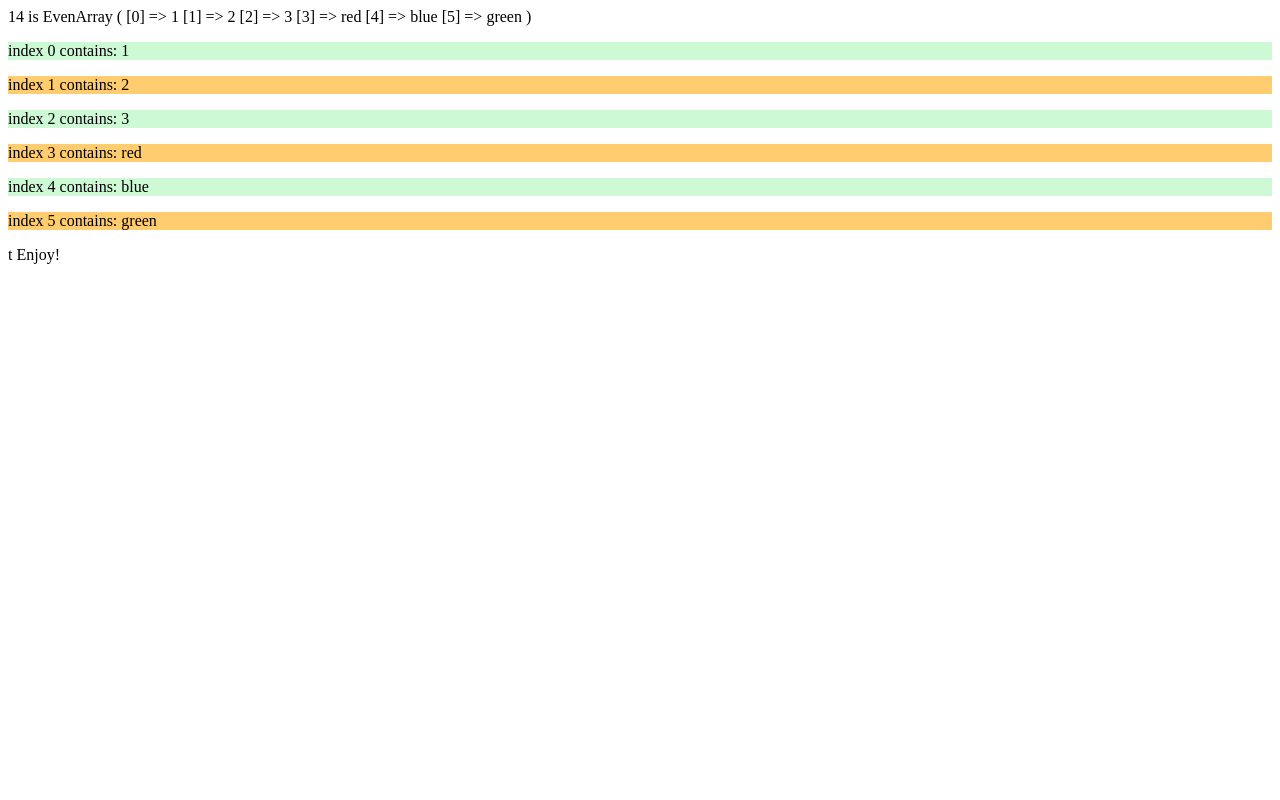
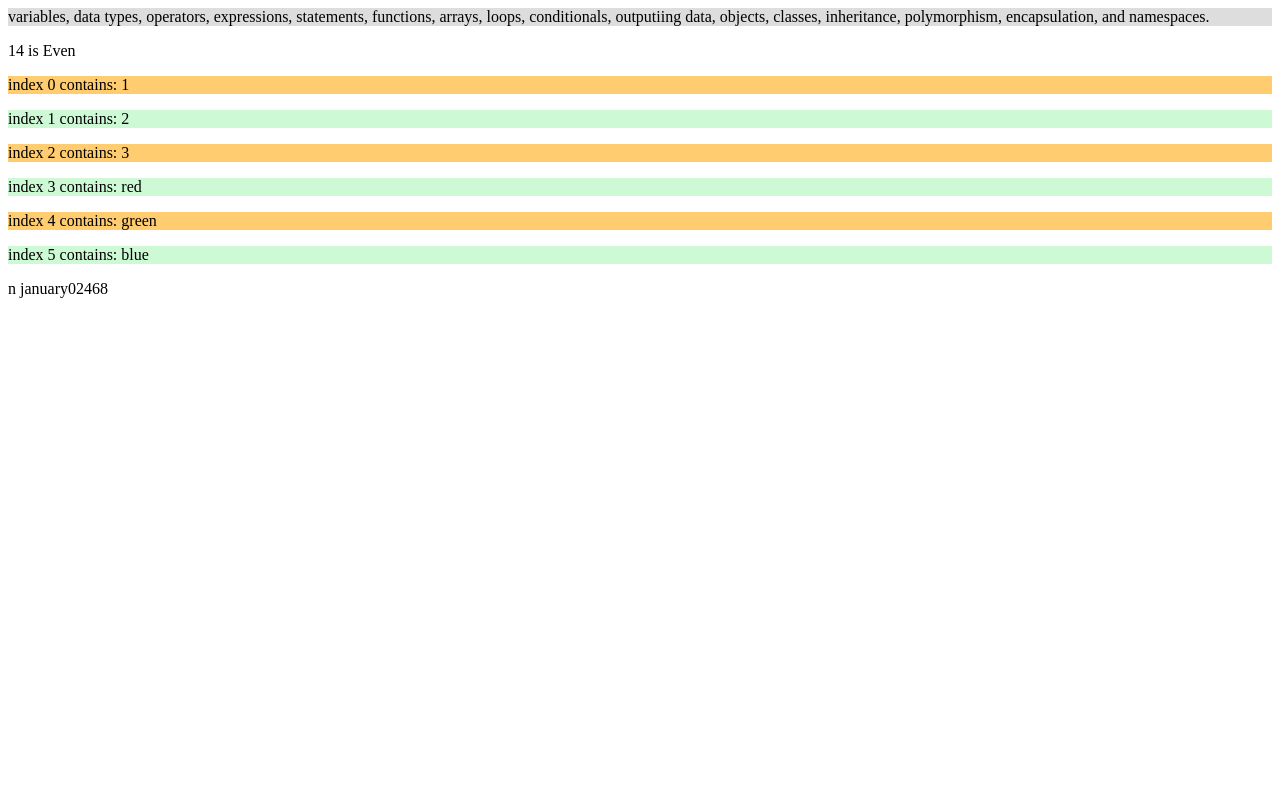
Before and after one commit to Moonheeui/block3-adv-web, a PHP site: page /basics.php in a window 1280 px wide. Run offline with PHP 8.4, Linux system fonts and the light colour scheme.

Commit message:
change php file

```diff
--- a/demo/basics.php
+++ b/demo/basics.php
@@ -1,15 +1,30 @@
 <style>
-    p:nth-child(odd) {
+    /* p:nth-child(odd) {
+        background-color: #FFCC70;
+    } */
+
+    .odd {
         background-color: #FFCC70;
     }
 
-    p:nth-child(even) {
+    /* p:nth-child(even) {
         background-color: #CDFAD5;
+    } */
+
+    .even {
+        background-color: #CDFAD5;
+    }
+
+    .note {
+        background-color: #ddd;
     }
 </style>
 
-<!-- variables, data types, functions, loops, arrays, contidtional, outputting data, operators -->
 
+<p class="note">
+    variables, data types, operators, expressions, statements, functions, arrays,
+    loops, conditionals, outputiing data, objects, classes, inheritance, polymorphism, encapsulation, and namespaces.
+</p>
 
 <?php
 
@@ -17,38 +32,61 @@ ini_set('display_errors', 1);
 ini_set('display_startup_errors', 1);
 error_reporting(E_ALL);
 
-$firstName = "peter";
+
+########  Variables  ############################
+
+$firstName = "moonhee";
 // echo "First Name: $firstName";
 $x = 14;
 $y = 2;
+// try {
+//     echo $x $ $y;       // using /: even and odd number, look at the last digit (1 or 0)
+// } catch (Exception $e) {
+//     echo 'Caught exception: ',  $e->getMessage(), "\n";  // Caught exception: Undefined variable: $y
+// } finally {
 
-// echo $x % $y;
-// echo $x & $y;
+// }
+
+// echo $x % $y;       // using %: even and odd number, look at the remainder (last digit, 1 or 0)
+
 if ($x % $y) {
     echo "$x is Odd";
 } else {
     echo "$x is Even";
 }
 
-$sampleArray = array(1, 2, 3, "red", "blue", "green");
-print_r($sampleArray);
-echo "<br/>";
+$sampleArray = array(1, 2, 3, "red", "green", "blue");
+// print_r($sampleArray);
+// echo "<br/><br/>";
+
+
+// Loop
 
 for ($i = 0; $i < 10; ++$i) {
     // $addOne = $i + 1;
     // echo "index $i contains: $addOne<br/>";
 }
+// ++$i;   // pre-increment
 
 $j = 0;
 while ($j < 10) {
-    $addOne = ++$j;
-    // echo "index $j contains: $addOne<br/>";
-    // $j++;
+    // $addOne = $j++;   // post-increment
+    $addOne = ++$j;   // pre-increment
+    // echo "index $j contains: $addOne<br/>";   // index 1 cintains: 0
 }
 
-for ($i = 0; $i < count($sampleArray); $i++) {
+for ($i = 0; $i < count($sampleArray); $i++) {   //Counts all elements in an array, or something in an object.
     // echo "index $i contains: $sampleArray[$i]<br/>";
 }
+
+
+########  data types  ############################
+
+// $balance = 10;
+// echo $balance . "<br/>";
+
+
+########  functions  ############################
 
 $balance = 10;
 
@@ -58,60 +96,68 @@ function deposit($balance, $amount)
 }
 
 $balance = deposit($balance, 10);
-// echo $balance;
+// echo $balance;   // 20
+
 
 function fname($param1, $param2)
 {
     return $param1 + $param2;
 }
-// echo $param1;   // this will not work! No global access to function variables
+// echo $param1;  // undefined variable, no global access
 
 $ftest = fname(1, 2);
-// echo $ftest;
+// echo $ftest;   // 3
 
 ?>
 
+
+
 <?php
-// for styling wih %
+########  styling arrays  ############################
+// for styling with %
 
-$sampleArray = array(1, 2, 3, "red", "blue", "green");
+$sampleArray = array(1, 2, 3, "red", "green", "blue");
 
 for ($i = 0; $i < count($sampleArray); $i++) {
-    // $class = ($i + 1) % 2 ? "odd" : "even";
-    $class = $i % 2 ? "odd" : "even";    // background-color: #ddd;
+    $class = ($i + 1) % 2 ? "odd" : "even";   // $i + 1: even number, $i: odd number
     // echo $class;
-    echo "<p class='$class'>index $i contains: $sampleArray[$i]</p>";
+    // echo "<p>index $i contains: $sampleArray[$i]</P>";
+    echo "<p class='$class'>index $i contains: $sampleArray[$i]</P>";
 }
-?>
-
-<?php
-
-$name = "peter";
-echo $name[2];
 
 ?>
 
 <?php
 
-$expr = "oct";
+$name = "moonhee";
+echo $name[3];
+
+?>
+
+<?php
+
+$expr = "jan";
 switch ($expr) {
-    case "jan";
-        echo "January";
+    case "jan":
+        echo "january";
         break;
-    case "dec";
-        echo "December";
+    case "dec":
+        echo "december";
         break;
     default:
-        echo "Enjoy!";
+        echo "enjoy!";
         break;
 }
-
-// for ($i = 0; $i < 10; ++$i) {
-//     if ($i % 2) {
-//         continue;   // or break;
-//     }
-//     echo $i;
-// }
-
+for ($i = 0; $i < 10; ++$i) {
+    if ($i % 2) {
+        // break;
+        continue;
+    }
+    echo $i;
+}
 
 ?>
+
+<?php
+// create a function that checks if a word is a palindrome, using only basics and continue and break, Remember no string functions!!
+?>
```
